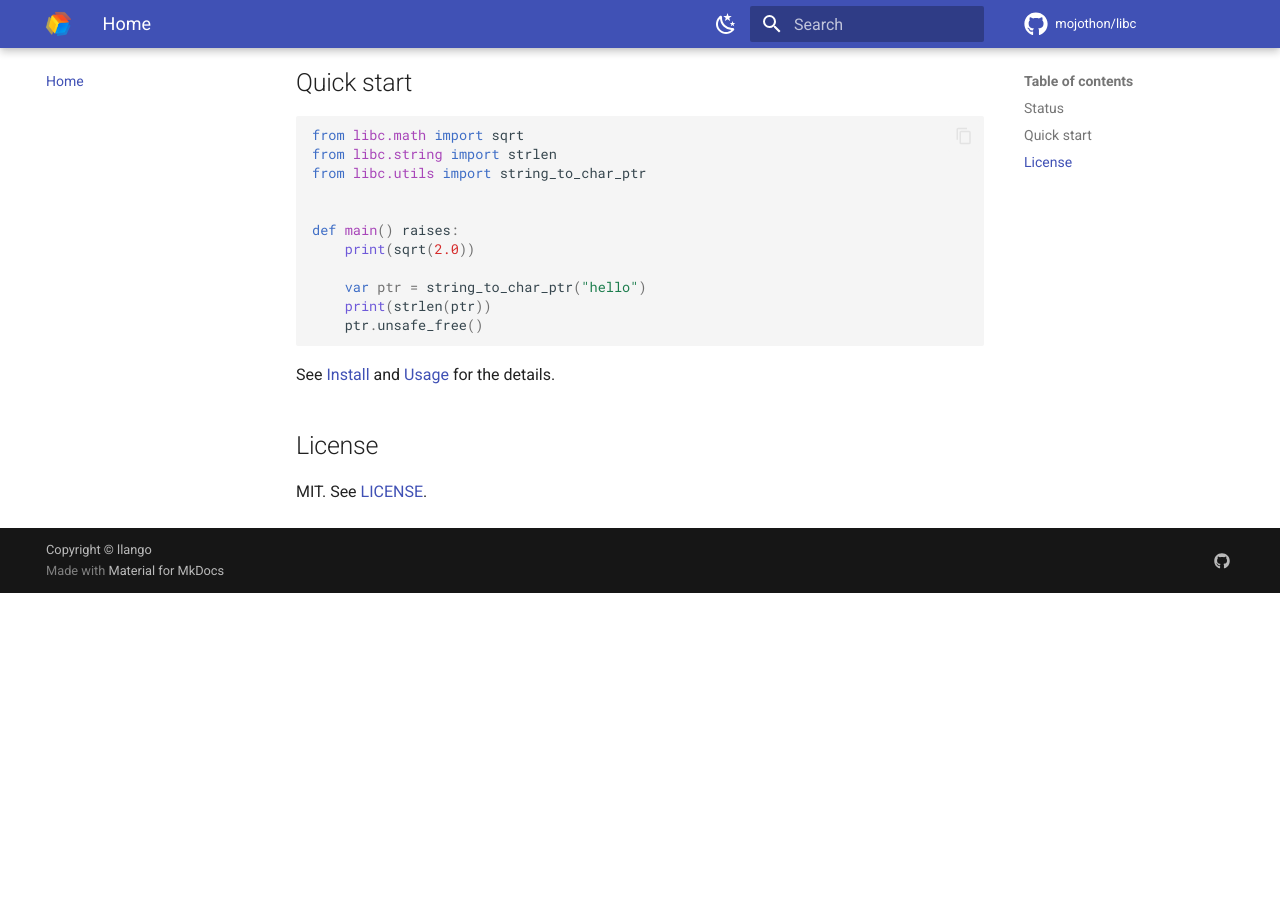
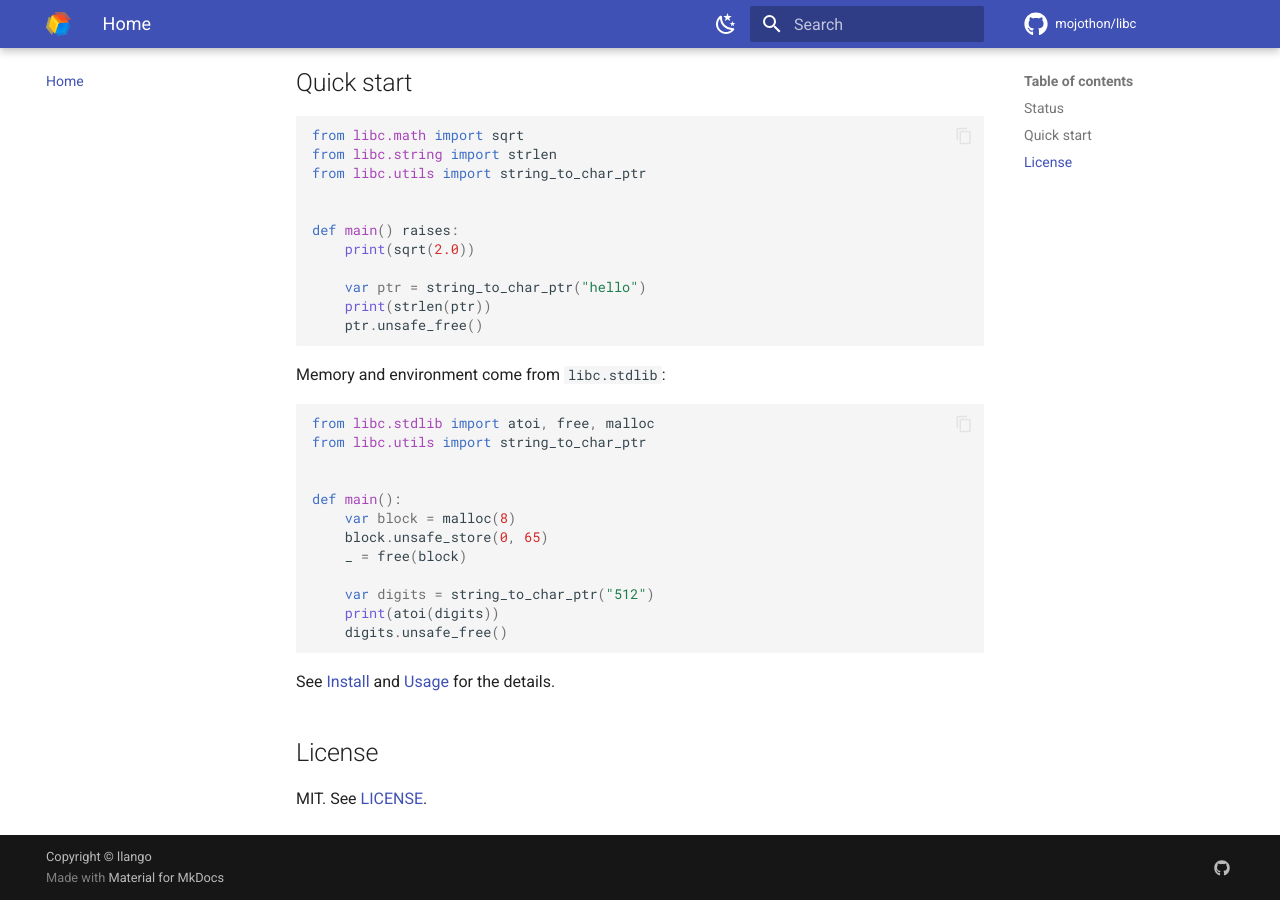
Before and after one commit to mojothon/libc, an MkDocs documentation site: the page built from docs/index.md, in a window 1280 px wide and 900 px high, scrolled down 532 px. Built offline with MkDocs 1.6.1 and Material for MkDocs 9.7.7, drawn with Linux system fonts in a browser that asks for light colours; comment, search, counter and statistics services are not loaded; before the commit the page ends 1125 px from its top, so only the background shows below that.

Commit message:
docs: document the newly filled sub-packages
Move `libc.stdlib`, `libc.float` and `libc.stdio` into the module table
and leave `libc.complex` and `libc.threads` as the remaining stubs. Add
a `libc.stdlib` example to the quick start, and record the new modules
plus the `fclose` fix in the changelog.

````diff
--- a/docs/index.md
+++ b/docs/index.md
@@ -33,6 +33,23 @@ def main() raises:
     ptr.unsafe_free()
 ```
 
+Memory and environment come from `libc.stdlib`:
+
+```mojo
+from libc.stdlib import atoi, free, malloc
+from libc.utils import string_to_char_ptr
+
+
+def main():
+    var block = malloc(8)
+    block.unsafe_store(0, 65)
+    _ = free(block)
+
+    var digits = string_to_char_ptr("512")
+    print(atoi(digits))
+    digits.unsafe_free()
+```
+
 See [Install](install.md) and [Usage](usage.md) for the details.
 
 ## License
````
Also changed, not shown: CHANGELOG.md (+11 -2 lines), docs/modules.md (+6 -3 lines).
